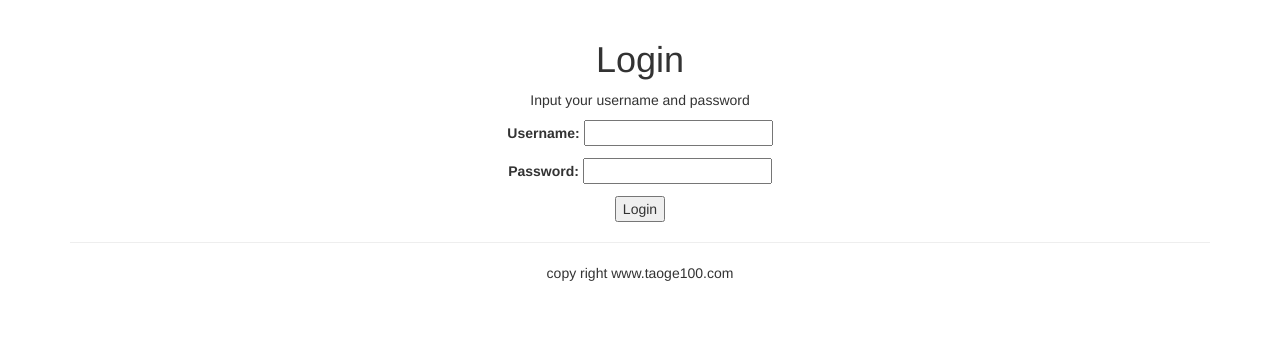
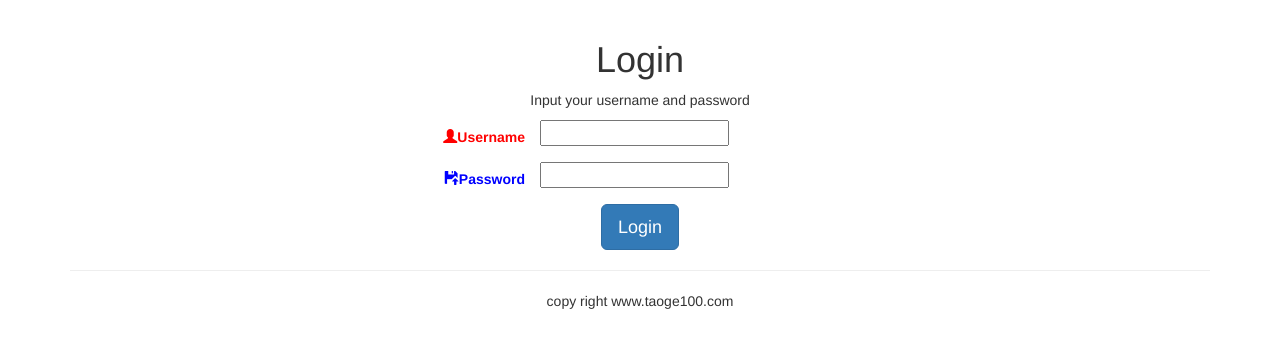
Before and after one commit to jt1024/lehehe, a Django app: page /account/login/ in a window 1280 px wide. Shown: the part 52-400 px from the top of the page. Run offline with Django 3.2, Linux system fonts and the light colour scheme; some libraries are stand-ins or nearby versions; some web fonts are replaced.

Commit message:
modify style of login.html

```diff
--- a/templates/account/login.html
+++ b/templates/account/login.html
@@ -6,8 +6,20 @@
     <p>Input your username and password</p>
     <form class="form-horizontal" action="." method="post">
         {% csrf_token %}
-        {{ form.as_p }}
-        <input type="submit" value="Login">
+        <!--{{ form.as_p }}-->
+        <div class="form-group">
+            <label for="{{form.username.id_for_label}}" class="col-md-5 control-label" style="color:red">
+                <span class="glyphicon glyphicon-user"></span>Username
+            </label>
+            <div class="col-mid-6 text-left">{{form.username}}</div>
+        </div>
+        <div class="form-group">
+            <label for="{{form.username.id_for_label}}" class="col-md-5 control-label" style="color:blue">
+                <span class="glyphicon glyphicon-floppy-open"></span>Password
+            </label>
+            <div class="col-mid-6 text-left">{{form.password}}</div>
+        </div>
+        <input type="submit" class="btn btn-primary btn-lg" value="Login">
     </form>
 </div>
 {% endblock %}
```
